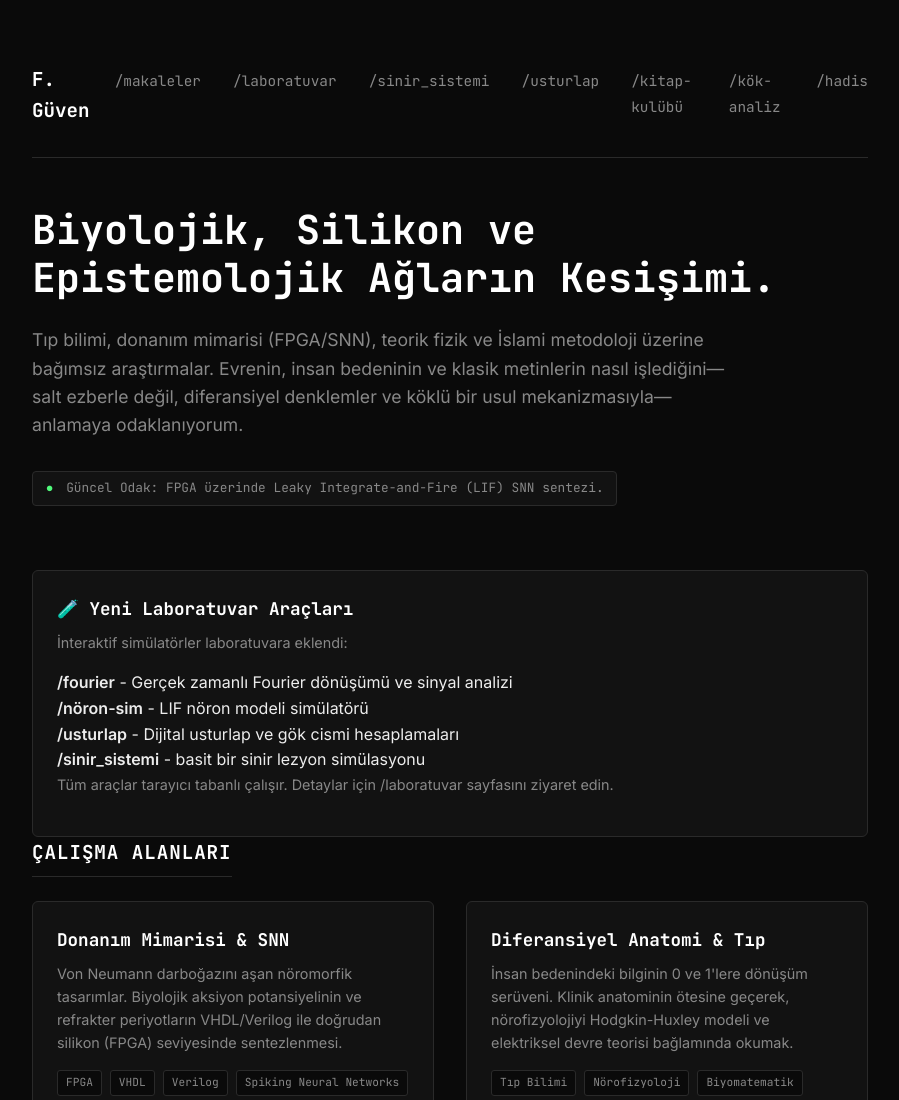
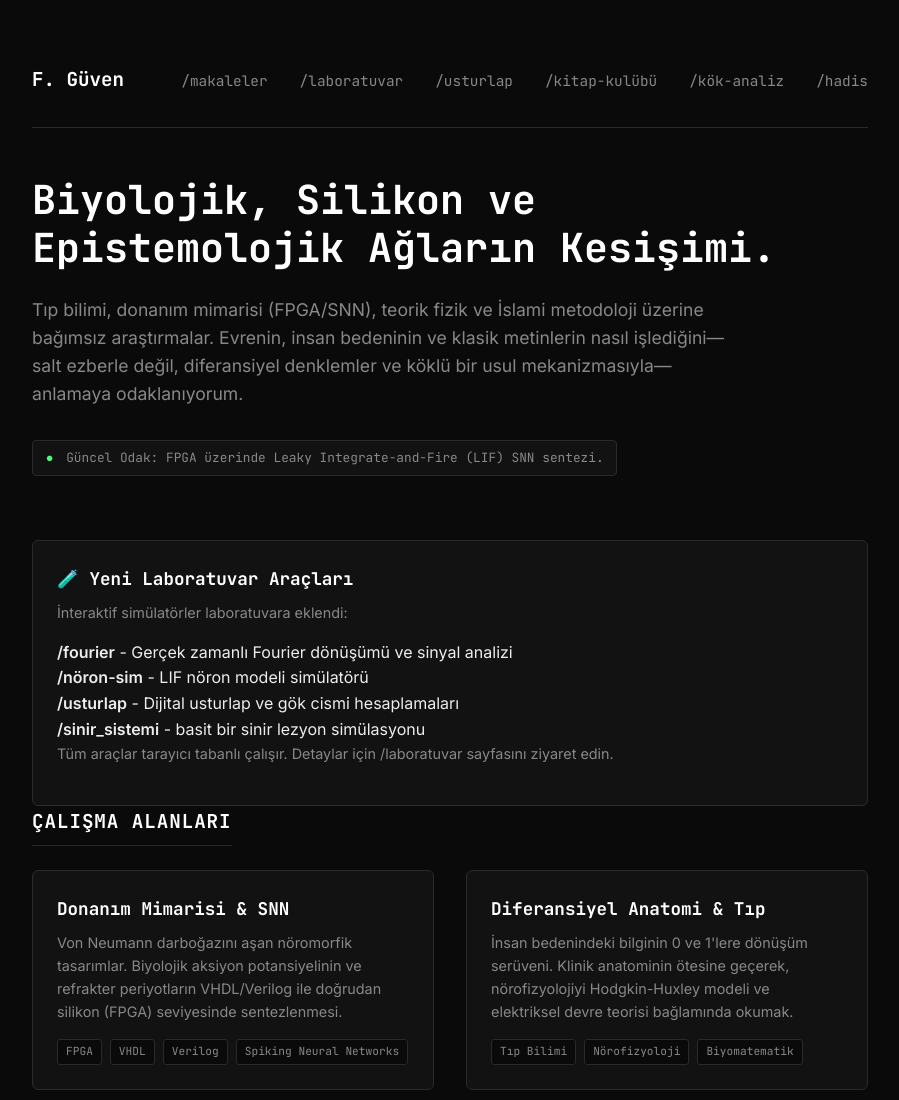
Before and after one commit to drFurkanGuven/FurkanLab, a website: page index.html in a window 1280 px wide. Shown: the top 1100 px of the page, without its empty margins (190-1089 px from the left). Drawn offline with Linux system fonts and the light colour scheme.

Commit message:
Update index.html

```diff
--- a/index.html
+++ b/index.html
@@ -32,7 +32,6 @@
           <ul>
             <li><a href="makaleler.html">/makaleler</a></li>
             <li><a href="laboratuvar.html">/laboratuvar</a></li>
-            <li><a href="neuro.html">/sinir_sistemi</a></li>
             <li><a href="usturlap.html">/usturlap</a></li>
             <li><a href="kitap-kulubu/">/kitap-kulübü</a></li>
             <li><a href="kuran-analiz-v2/">/kök-analiz</a></li>
```
